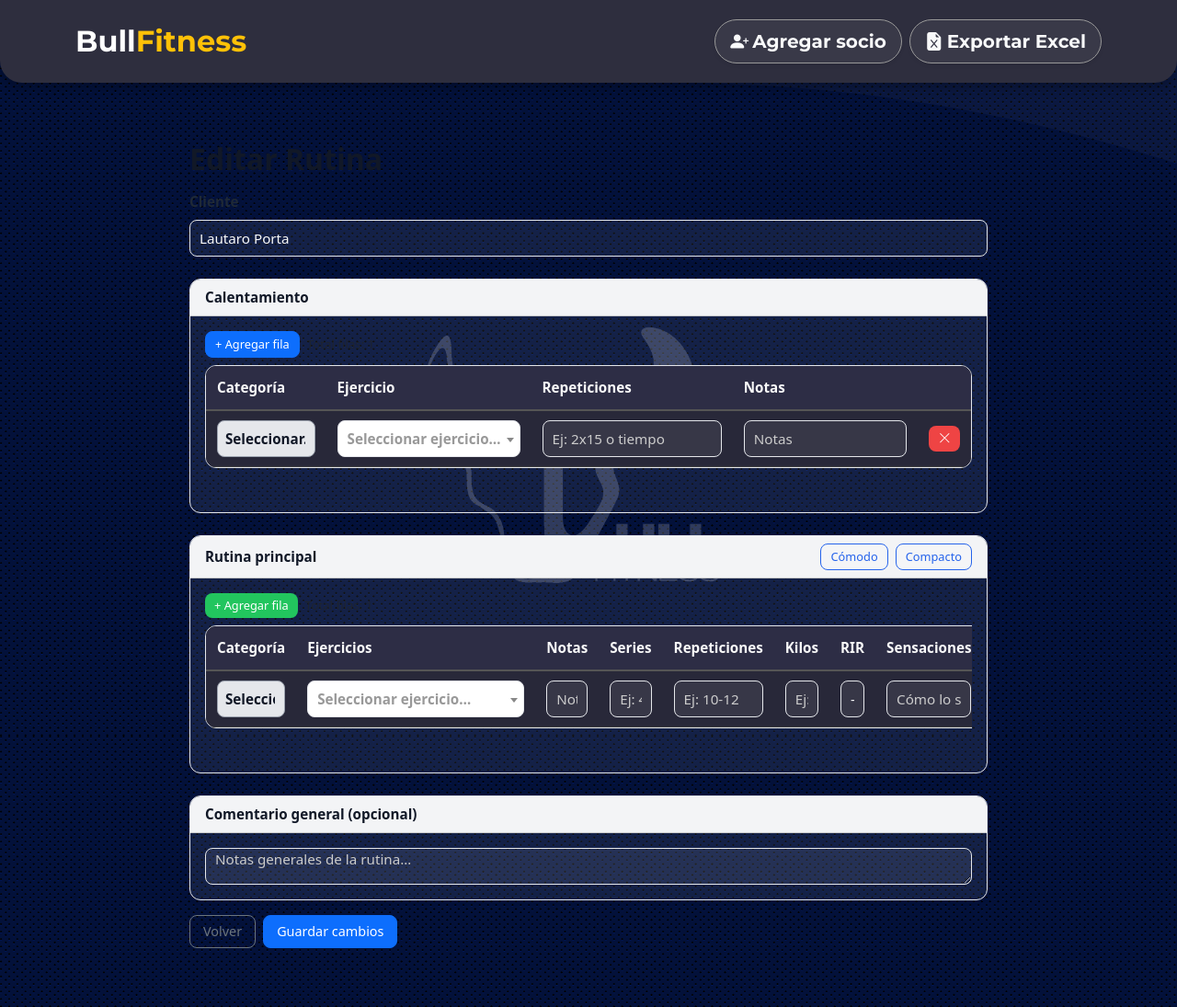
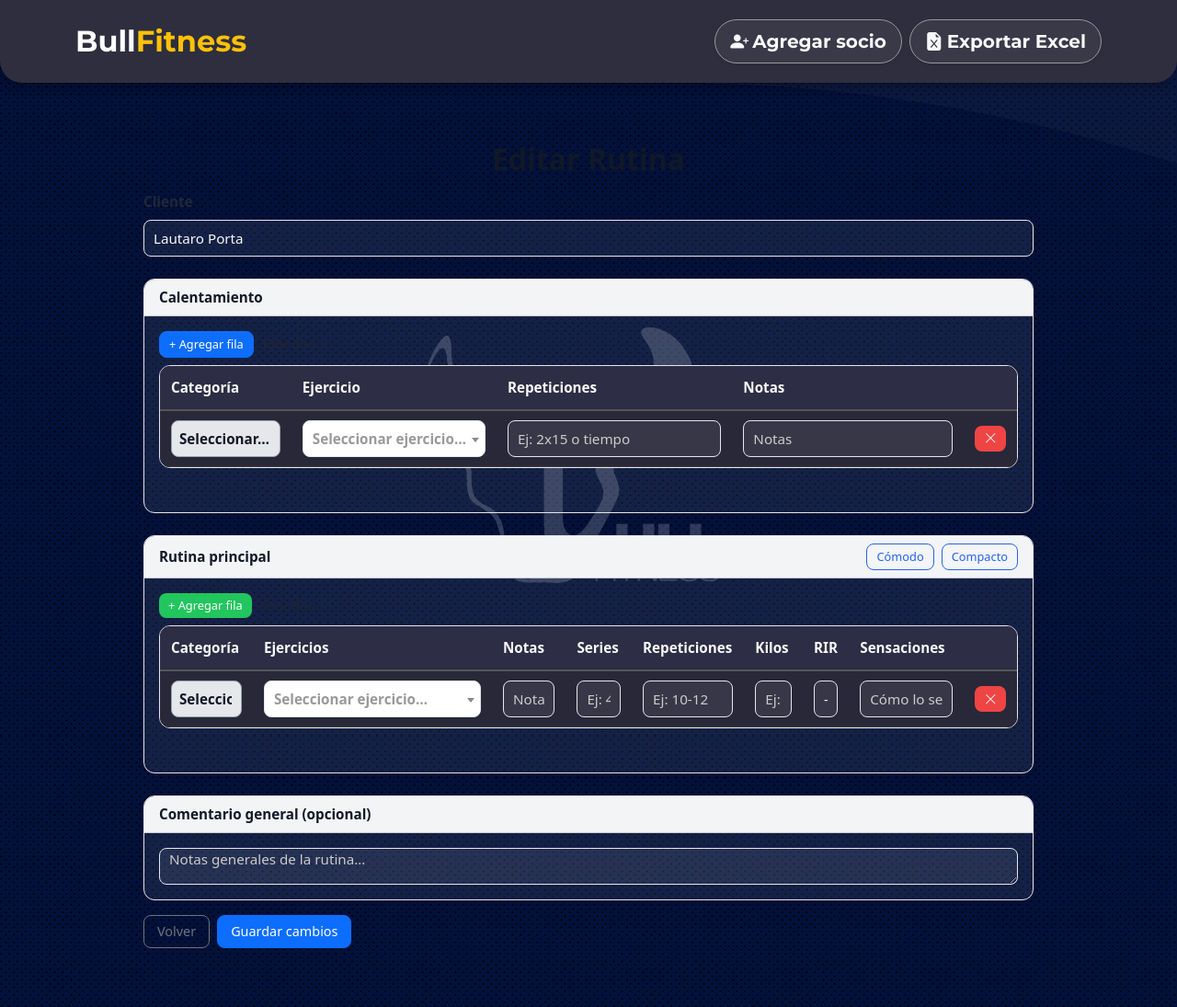
Before and after one commit to Lautap1578/Gymapp, a Django app: page /rutina/editar/23/ in a window 1280 px wide. Shown: the whole page at 92% size. Run offline with Django 4.2, Linux system fonts and the light colour scheme; data comes from the database, SQL or seed files in the repository; data that the repository does not hold is empty; some libraries are stand-ins or nearby versions.

Commit message:
style: center edit routine heading and layout

```diff
--- a/gymapp/templates/gymapp/editar_rutina.html
+++ b/gymapp/templates/gymapp/editar_rutina.html
@@ -3,8 +3,8 @@
 {% block title %}Editar Rutina{% endblock %}
 
 {% block content %}
-<div class="container my-4 rutina-form editar-rutinas" id="contenedor-calor">
-  <h2 class="mb-3">Editar Rutina</h2>
+<div class="container my-4 mx-auto rutina-form editar-rutinas" id="contenedor-calor" style="max-width:1000px;">
+  <h2 class="mb-3 text-center">Editar Rutina</h2>
 
   <form id="rutinaForm" method="post" action="">
     {% csrf_token %}
```
